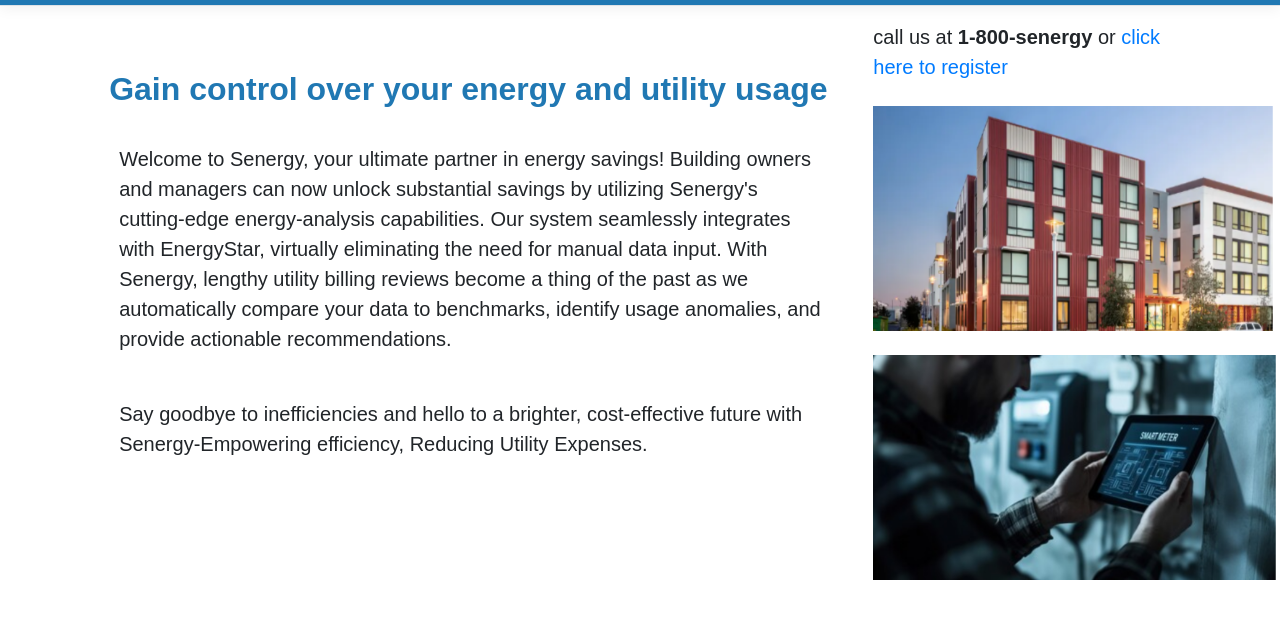
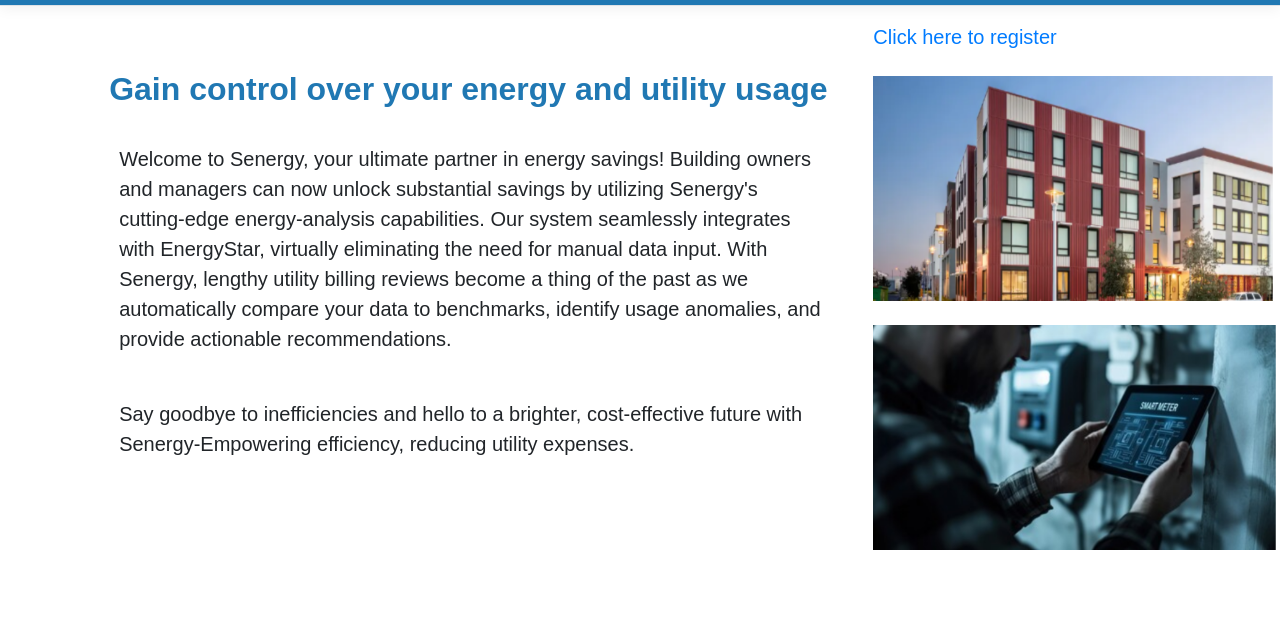
Before and after one commit to jcpkeenan/Joose1992.github.io, a plain HTML site: page html/index.html in a window 1280 px wide. Shown: the part 68-686 px from the top of the page. Drawn offline with nearby package versions, Linux system fonts and the light colour scheme.

Commit message:
minor changes

```diff
--- a/html/index.html
+++ b/html/index.html
@@ -45,12 +45,12 @@
             </p>
 
             <p class="welcome-text2">
-                Say goodbye to inefficiencies and hello to a brighter, cost-effective future with Senergy-Empowering efficiency, Reducing Utility Expenses.
+                Say goodbye to inefficiencies and hello to a brighter, cost-effective future with Senergy-Empowering efficiency, reducing utility expenses.
             </p>
         </div>
         <div class="col-3">
             <p class="ourmissiontext mb-4">
-                call us at <strong>1-800-senergy</strong> or <a href="html/gettingstarted.html">click here to register</a>
+                <a href="html/gettingstarted.html">Click here to register</a>
             </p>
 
             <div class="mb-4">
```
